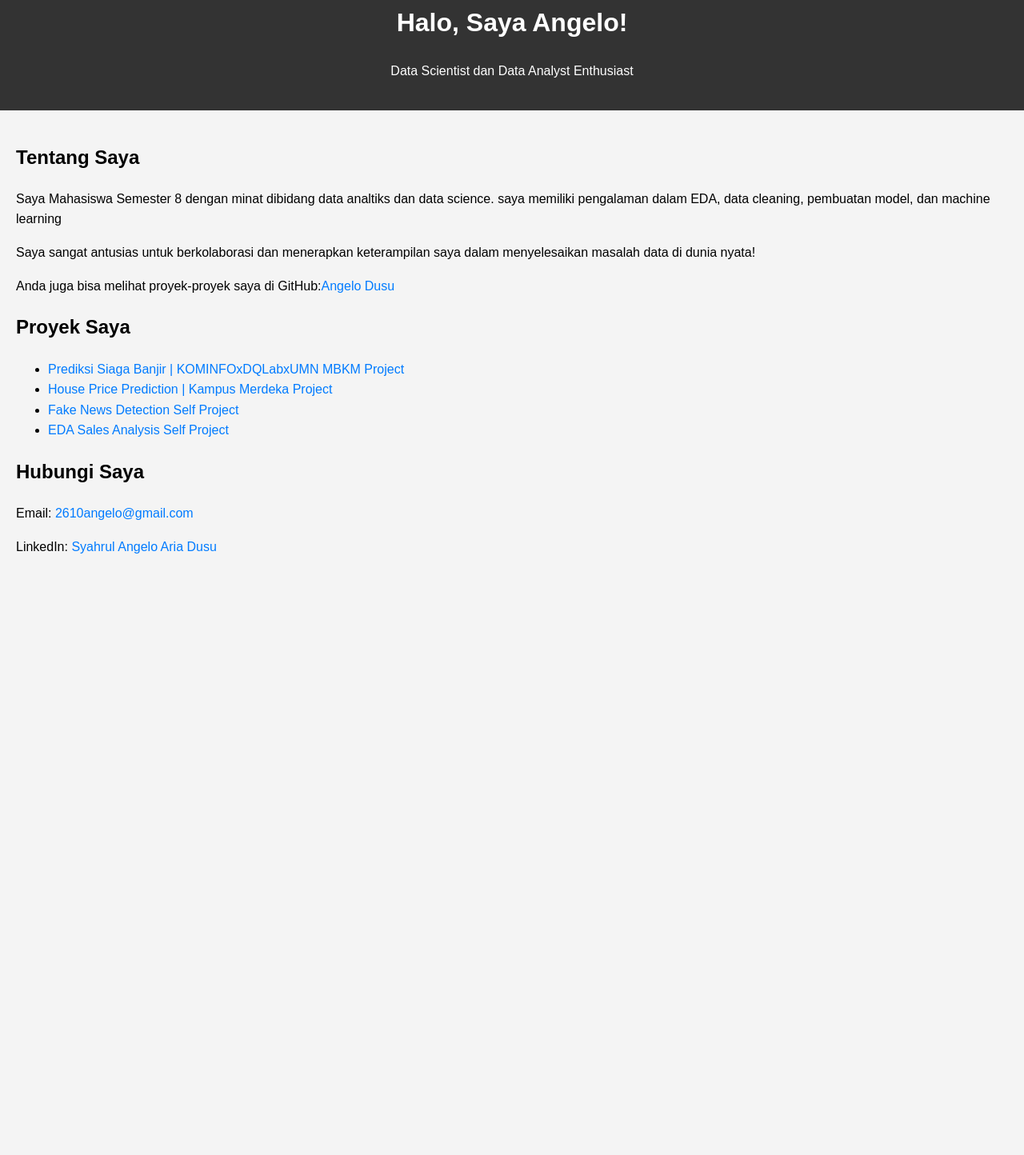
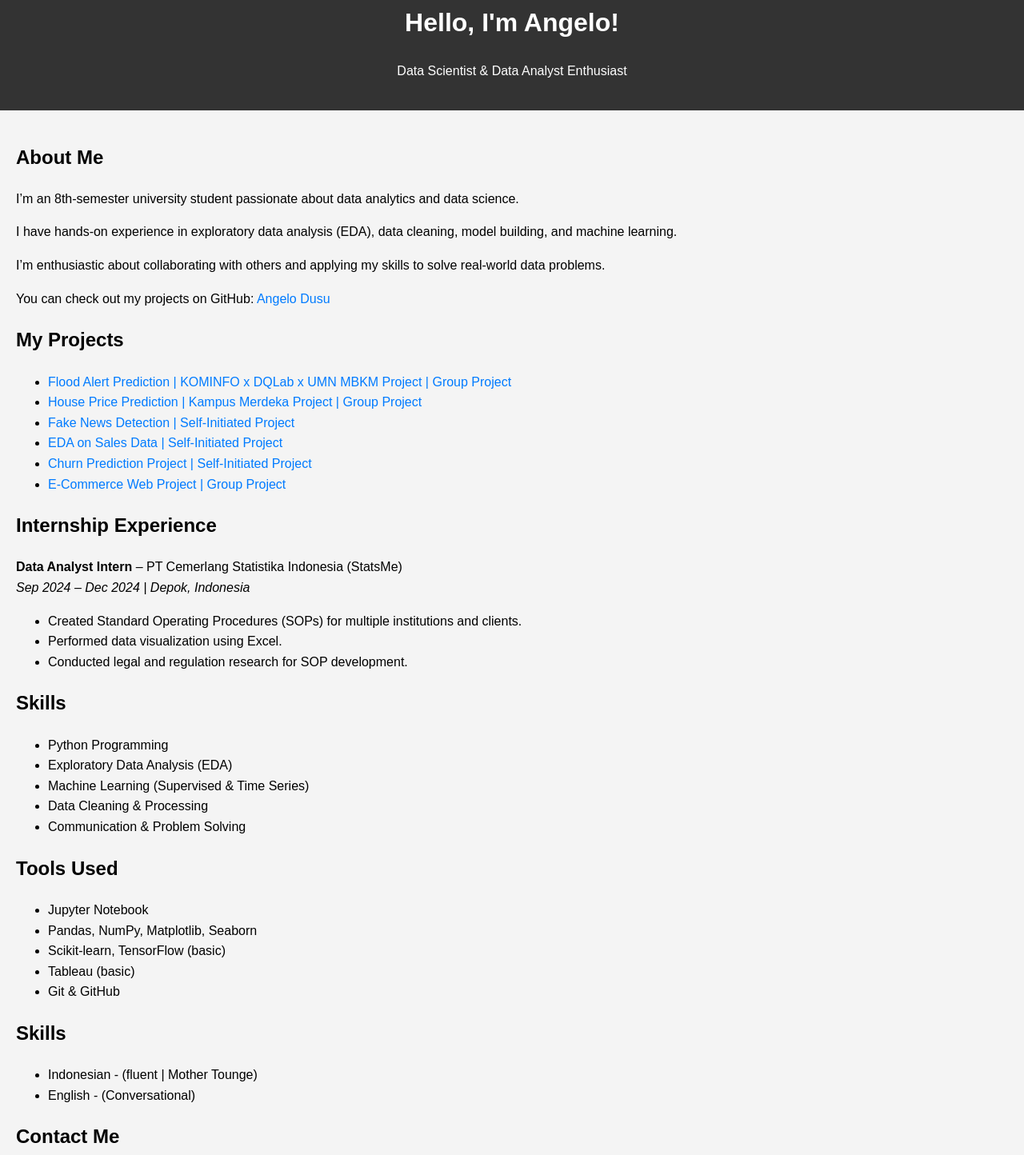
Before and after one commit to AngeloDusu/Portofolio, a plain HTML site: page index.html in a window 1280 px wide. Shown: the part 38-1482 px from the top of the page at 80% size. Before the commit the page ends 800 px from the top, so only its background shows below. Drawn offline with Linux system fonts and the light colour scheme.

Commit message:
Update index.html

```diff
--- a/index.html
+++ b/index.html
@@ -1,37 +1,88 @@
 <!DOCTYPE html>
 <html lang="en">
 <head>
-    <meta charset="UTF-8">
-    <meta name="viewport" content="width=device-width, initial-scale=1.0">
-    <title>Portofolio Saya</title>
-    <link rel="stylesheet" href="style.css">
+    <meta charset="UTF-8" />
+    <meta name="viewport" content="width=device-width, initial-scale=1.0"/>
+    <title>My Portfolio | Angelo Dusu</title>
+    <link rel="stylesheet" href="style.css" />
 </head>
 <body>
     <header>
-        <h1>Halo, Saya Angelo!</h1>
-        <p>Data Scientist dan Data Analyst Enthusiast</p>
+        <h1>Hello, I'm Angelo!</h1>
+        <p>Data Scientist & Data Analyst Enthusiast</p>
     </header>
+
     <main>
         <section id="about">
-            <h2>Tentang Saya</h2>
-            <p>Saya Mahasiswa Semester 8 dengan minat dibidang data analtiks dan data science. saya memiliki pengalaman dalam EDA, data cleaning, pembuatan model, dan machine learning</p>
-            <p>Saya sangat antusias untuk berkolaborasi dan menerapkan keterampilan saya dalam menyelesaikan masalah data di dunia nyata!</p>
-            <p>Anda juga bisa melihat proyek-proyek saya di GitHub:<a href ="https://github.com/AngeloDusu">Angelo Dusu</a></p>
+            <h2>About Me</h2>
+            <p>I’m an 8th-semester university student passionate about data analytics and data science.</p>
+            <p>I have hands-on experience in exploratory data analysis (EDA), data cleaning, model building, and machine learning.</p>
+            <p>I’m enthusiastic about collaborating with others and applying my skills to solve real-world data problems.</p>
+            <p>You can check out my projects on GitHub:
+                <a href="https://github.com/AngeloDusu" target="_blank" rel="noopener noreferrer">Angelo Dusu</a>
+            </p>
         </section>
+
         <section id="projects">
-            <h2>Proyek Saya</h2>
+            <h2>My Projects</h2>
             <ul>
-                <li><a href="https://github.com/AngeloDusu/Digitalent-Kominfo-TimeSeries">Prediksi Siaga Banjir | KOMINFOxDQLabxUMN MBKM Project</a></li>
-                <li><a href="https://github.com/AngeloDusu/Data_Science_or_Analayst_Project/tree/main/Data%20Science%20(Studi%20Independet%20Final%20Project)">House Price Prediction | Kampus Merdeka Project</a></li>
-                <li><a href="https://github.com/AngeloDusu/Data_Science_or_Analayst_Project/tree/main/Fake%20News%20Detection%20Project">Fake News Detection Self Project</a></li>
-                <li><a href="https://github.com/AngeloDusu/EDA-Sales-Analysis">EDA Sales Analysis Self Project</a></li>
+                <li><a href="https://github.com/AngeloDusu/Digitalent-Kominfo-TimeSeries" target="_blank" rel="noopener noreferrer">Flood Alert Prediction | KOMINFO x DQLab x UMN MBKM Project | Group Project</a></li>
+                <li><a href="https://github.com/AngeloDusu/Data_Science_or_Analayst_Project/tree/main/Data%20Science%20(Studi%20Independet%20Final%20Project)" target="_blank" rel="noopener noreferrer">House Price Prediction | Kampus Merdeka Project | Group Project</a></li>
+                <li><a href="https://github.com/AngeloDusu/Data_Science_or_Analayst_Project/tree/main/Fake%20News%20Detection%20Project" target="_blank" rel="noopener noreferrer">Fake News Detection | Self-Initiated Project</a></li>
+                <li><a href="https://github.com/AngeloDusu/EDA-Sales-Analysis" target="_blank" rel="noopener noreferrer">EDA on Sales Data | Self-Initiated Project</a></li>
+                <li><a href="https://github.com/AngeloDusu/Churn-Prediction-Project" target="_blank" rel="noopener noreferrer">Churn Prediction Project | Self-Initiated Project</a></li>
+                <li><a href="https://github.com/AngeloDusu/bbouquet" target="_blank" rel="noopener noreferrer">E-Commerce Web Project | Group Project</a></li>
 
             </ul>
         </section>
+
+        <section id="internship">
+            <h2>Internship Experience</h2>
+            <p><strong>Data Analyst Intern</strong> – PT Cemerlang Statistika Indonesia (StatsMe)<br>
+            <em>Sep 2024 – Dec 2024 | Depok, Indonesia</em></p>
+            <ul>
+                <li>Created Standard Operating Procedures (SOPs) for multiple institutions and clients.</li>
+                <li>Performed data visualization using Excel.</li>
+                <li>Conducted legal and regulation research for SOP development.</li>
+            </ul>
+        </section>
+
+        <section id="skills">
+            <h2>Skills</h2>
+            <ul>
+                <li>Python Programming</li>
+                <li>Exploratory Data Analysis (EDA)</li>
+                <li>Machine Learning (Supervised & Time Series)</li>
+                <li>Data Cleaning & Processing</li>
+                <li>Communication & Problem Solving</li>
+            </ul>
+        </section>
+
+        <section id="tools">
+            <h2>Tools Used</h2>
+            <ul>
+                <li>Jupyter Notebook</li>
+                <li>Pandas, NumPy, Matplotlib, Seaborn</li>
+                <li>Scikit-learn, TensorFlow (basic)</li>
+                <li>Tableau (basic)</li>
+                <li>Git & GitHub</li>
+            </ul>
+        </section>
+
+        <section id="languange">
+            <h2>Skills</h2>
+            <ul>
+                <li>Indonesian - (fluent | Mother Tounge)</li>
+                <li>English - (Conversational)</li>
+            </ul>
+        </section>
+
         <section id="contact">
-            <h2>Hubungi Saya</h2>
+            <h2>Contact Me</h2>
             <p>Email: <a href="mailto:2610angelo@gmail.com">2610angelo@gmail.com</a></p>
-          <p>LinkedIn: <a href="https://www.linkedin.com/in/syahrul-angelo-aria-dusu-7a634727a/" target="_blank">Syahrul Angelo Aria Dusu</a></p>
+            <p>LinkedIn:
+                <a href="https://www.linkedin.com/in/syahrul-angelo-aria-dusu-7a634727a/" target="_blank" rel="noopener noreferrer">Syahrul Angelo Aria Dusu</a>
+            </p>
         </section>
     </main>
 </body>
```
